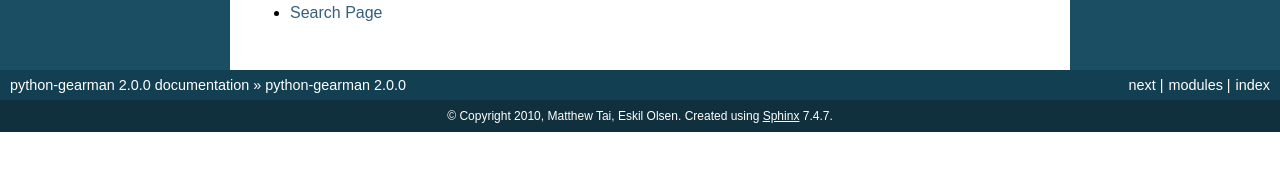
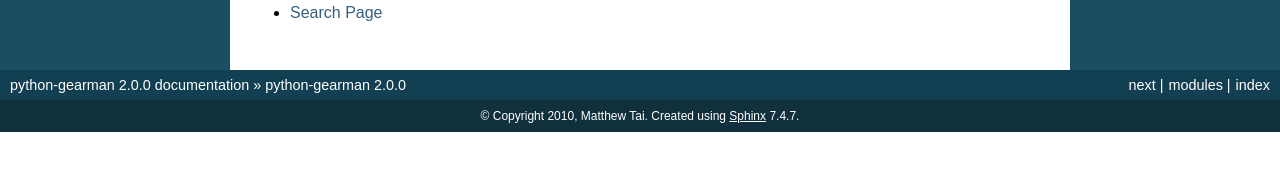
Before and after one commit to Yelp/python-gearman, a Sphinx documentation site: the page built from docs/index.rst, in a window 1280 px wide. Shown: the part 262-433 px from the top of the page. Built offline with Sphinx 7.4.7, drawn with Linux system fonts in a browser that asks for light colours; pages that are not in the unit, such as notebooks, are missing from menus.

```diff
--- a/docs/conf.py
+++ b/docs/conf.py
@@ -41,7 +41,7 @@ master_doc = 'index'
 
 # General information about the project.
 project = u'python-gearman'
-copyright = u'2010, Matthew Tai, Eskil Olsen'
+copyright = u'2010, Matthew Tai'
 
 # The version info for the project you're documenting, acts as replacement for
 # |version| and |release|, also used in various other places throughout the
```
